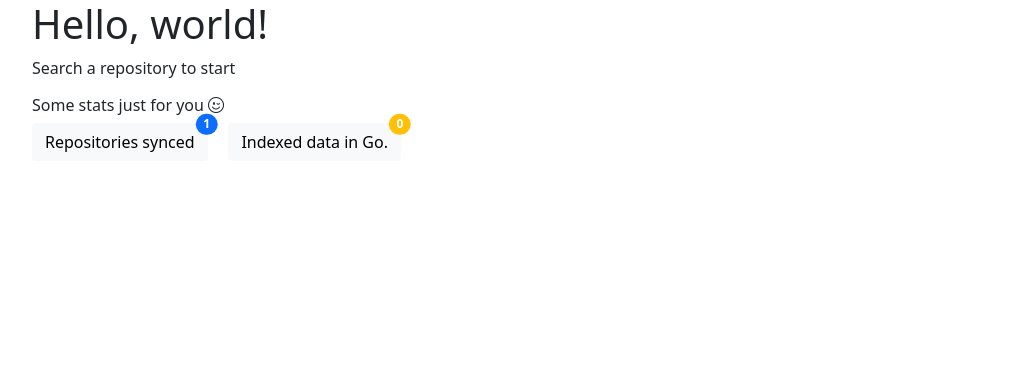
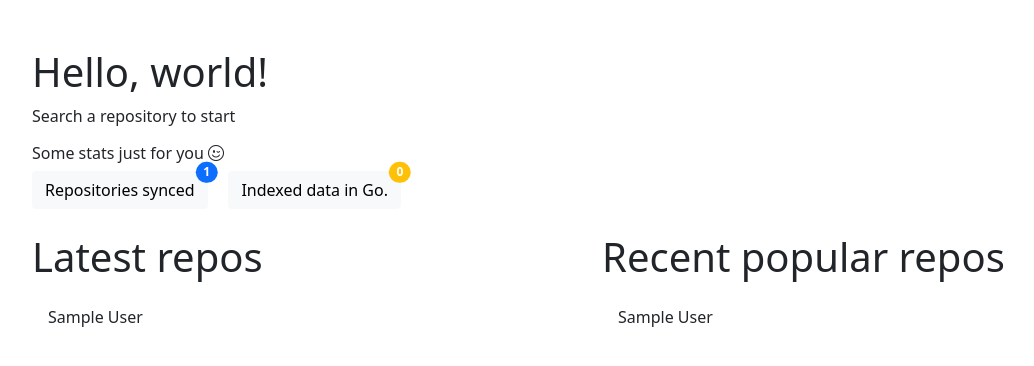
Before and after one commit to Olfredos6/synker, a Django app: template django-app/web/templates/renderer-default.html in a window 1280 px wide. Shown: the top 366 px of the page, without its empty margins (50-1084 px from the left). Run offline with Django 3.2, Linux system fonts and the light colour scheme; the template is opened without the code that fills it: most values are stand-ins (such as "Sample title", 1, 10 or a date in 2020); parts of the project's set-up code (start-up, migrations or seed data) failed here and were passed over.

Commit message:
presents more stats

```diff
--- a/django-app/web/templates/renderer-default.html
+++ b/django-app/web/templates/renderer-default.html
@@ -9,7 +9,7 @@
     <!-- Bootstrap CSS -->
     <link href="https://cdn.jsdelivr.net/npm/bootstrap@5.1.1/dist/css/bootstrap.min.css" rel="stylesheet"
         integrity="sha384-F3w7mX95PdgyTmZZMECAngseQB83DfGTowi0iMjiWaeVhAn4FJkqJByhZMI3AhiU" crossorigin="anonymous">
-        <link rel="stylesheet" href="https://cdn.jsdelivr.net/npm/bootstrap-icons@1.5.0/font/bootstrap-icons.css">
+    <link rel="stylesheet" href="https://cdn.jsdelivr.net/npm/bootstrap-icons@1.5.0/font/bootstrap-icons.css">
     <title>Hello, world! From the renderer</title>
 </head>
 
@@ -33,7 +33,7 @@
         }
 
     </script>
-    <div class="container">
+    <div class="container mt-5">
         <h1>Hello, world!</h1>
         <p>Search a repository to start</p>
         <div>
@@ -52,6 +52,24 @@
                         <script>document.write(numberToReadable({{ stats.total_size }} / (1024 * 1000)))</script>
                     </span>
                 </button>
+                <div class="row mt-4">
+                    <div class="col">
+                        <p class="display-6">Latest repos</p>
+                        <ul class="list-group list-group-flush">
+                        {% for repo in stats.latest_repos %}
+                            <li class="list-group-item repo-list-item" data-id="{{ repo.id }}">{{ repo.full_name }}</li>
+                        {% endfor %}
+                        </ul>
+                    </div>
+                    <div class="col">
+                        <p class="display-6">Recent popular repos</p>
+                        <ul class="list-group list-group-flush">
+                            {% for repo in stats.popular_repos %}
+                                <li class="list-group-item repo-list-item" data-id="{{ repo.id }}">{{ repo.full_name }}</li>
+                            {% endfor %}
+                        </ul>
+                    </div>
+                </div>
             </div>
         </div>
     </div>
--- a/django-app/web/utils.py
+++ b/django-app/web/utils.py
@@ -37,6 +37,7 @@ def serializeStudent(student: Student) -> dict:
 def get_json_parsable_repo_data(id):
     data = {"repo": None, "struct": None}
     repo = get_object_or_404(Repo, node_id=id)
+    repo.increment_open_count()
     data["repo"] = repoSerialize(repo)
     data["struct"] = repo.dir_struct()
     return data
@@ -46,7 +47,9 @@ def compute_stats():
     repos = Repo.objects.all()
     return {
         "repo_count": repos.count(),
-        "total_size": functools.reduce(lambda a,b: a+b, [r.size for r in repos])
+        "total_size": functools.reduce(lambda a,b: a+b, [r.size for r in repos]),
+        "latest_repos": [ repoSerialize(repo) for repo in Repo.objects.all().order_by("-date_added")[:5]],
+        "popular_repos": [ repoSerialize(repo) for repo in Repo.recent_populars()]
     }
 
 
```
Also changed, not shown: django-app/web/static/js/utils.js (+15 -3 lines).
